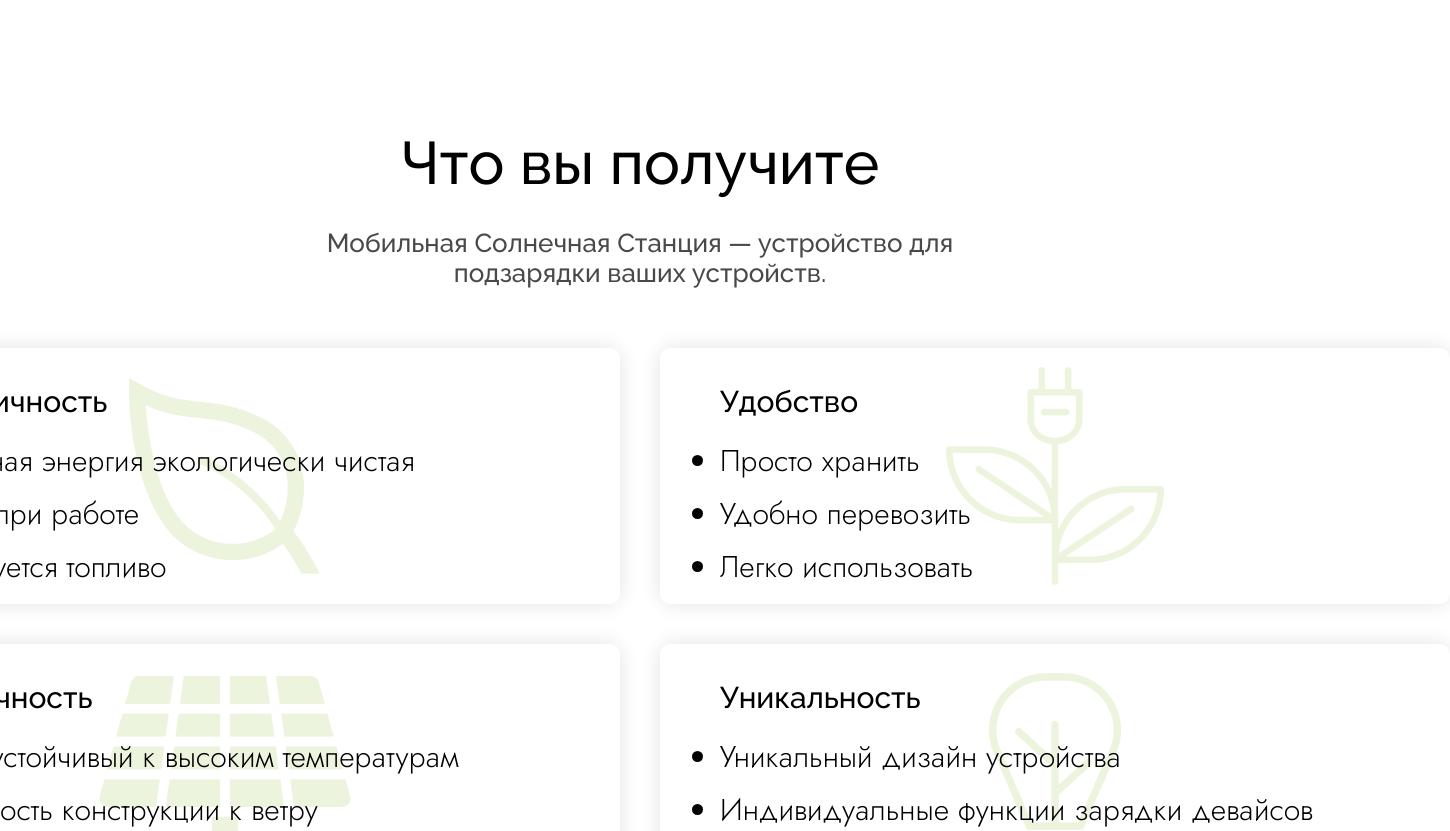
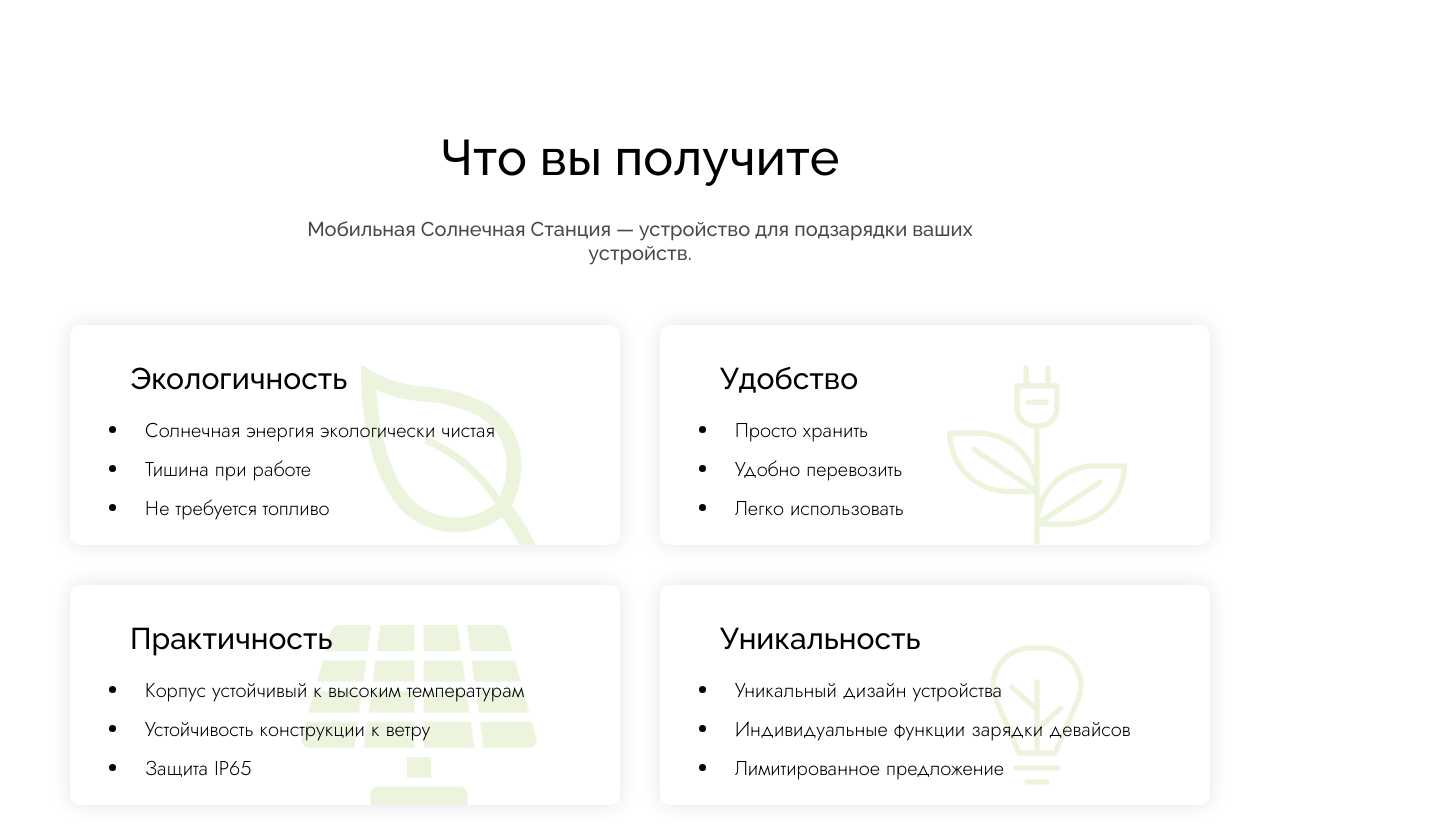
Before and after one commit to Leequren/solar-panels, a React (Vite) app: page / in a window 1280 px wide. Shown: the part 680-1511 px from the top of the page, 1450 px wide, since content can reach past the window. Built offline with nearby package versions, Linux system fonts and the light colour scheme.

Commit message:
adaptive Advantages

```diff
--- a/src/pages/MainPage/components/Adventages/Advantages.tsx
+++ b/src/pages/MainPage/components/Adventages/Advantages.tsx
@@ -1,25 +1,45 @@
 import { AdvantagesCard } from "./AdvantagesCard";
 import styled from "styled-components";
 
-interface AdventagesProps {
+interface AdvantagesProps {
   title: string;
   description: string;
 }
 
-const AdventagesStyled = styled.div`
+const AdvantagesStyled = styled.div`
     display: flex;
     flex-direction: column;
     align-items: center;
     justify-content: center;
     gap: 60px;
     padding-top: 150px;
+
+    @media (max-width: 1200px) {
+        padding-top: 100px;
+        gap: 30px;
+    }
+    @media (max-width: 700px) {
+        padding-top: 80px;
+        gap: 25px;
+    }
+    @media (max-width: 500px) {
+        padding-top: 50px;
+    }
+
 `;
+
 const CardStyled = styled.div`
     display: grid;
     grid-template-rows: repeat(2, 1fr);
     grid-template-columns: repeat(2, 1fr);
     gap: 40px;
+
+    @media (max-width: 1200px) {
+        display: flex;
+        flex-direction: column;
+    }
 `;
+
 const TitleStyled = styled.div`
     display: flex;
     flex-direction: column;
@@ -38,11 +58,54 @@ const TitleStyled = styled.div`
         text-align: center;
         color: #48494b;
     }
+
+    @media (max-width: 1500px) {
+        > h1 {
+            font-size: 50px;
+        }
+
+        > p {
+            font-size: 20px;
+        }
+    }
+    @media (max-width: 1200px) {
+        gap: 15px;
+        > h1 {
+            font-size: 40px;
+        }
+
+        > p {
+            font-size: 17px;
+        }
+    }
+    @media (max-width: 700px) {
+        > h1 {
+            font-size: 30px;
+        }
+
+        > p {
+            font-size: 15px;
+            text-align: center;
+            text-wrap: wrap;
+            width: 100%;
+        }
+    }
+    @media (max-width: 500px) {
+        gap: 13px;
+        > h1 {
+            font-size: 20px;
+        }
+
+        > p {
+            font-size: 13px;
+        }
+    }
+
 `;
 
-export function Advantages({ title, description }: AdventagesProps) {
+export function Advantages({ title, description }: AdvantagesProps) {
   return (
-    <AdventagesStyled>
+    <AdvantagesStyled>
       <TitleStyled>
         <h1>{title}</h1>
         <p>{description}</p>
@@ -85,6 +148,6 @@ export function Advantages({ title, description }: AdventagesProps) {
           bgImage={"/img/BgImageAdvantages4.png"}
         />
       </CardStyled>
-    </AdventagesStyled>
+    </AdvantagesStyled>
   );
 }
--- a/src/pages/MainPage/components/Adventages/AdvantagesCard.tsx
+++ b/src/pages/MainPage/components/Adventages/AdvantagesCard.tsx
@@ -1,12 +1,12 @@
 import styled from "styled-components";
 
-interface AdventageCardProps {
+interface AdvantageCardProps {
     title: string;
     description: string[];
     bgImage: string;
 }
 
-const AdventagesCardStyled = styled.div`
+const AdvantagesCardStyled = styled.div<Partial<AdvantageCardProps>>`
     display: flex;
     flex-direction: column;
     gap: 20px;
@@ -17,34 +17,109 @@ const AdventagesCardStyled = styled.div`
     padding-left: 60px;
     padding-bottom: 30px;
     padding-top: 36px;
+    background: url(${props => props.bgImage}) no-repeat bottom right 83px;
 
     > h1 {
         font-size: 30px;
         font-weight: 500;
     }
 
-  > ul > li {
+    @media (max-width: 1650px) {
+        width: 700px;
+        background-size: auto 200px;
+    }
+    @media (max-width: 1500px) {
+        width: 550px;
+        height: 220px;
+        background-size: auto 180px;
+    }
+    @media (max-width: 1200px) {
+        width: 750px;
+        height: 250px;
+    }
+    @media (max-width: 850px) {
+        background-size: auto 160px;
+        width: 650px;
+        height: 200px;
+        gap: 10px;
+        padding-top: 25px;
+    }
+    @media (max-width: 700px) {
+        height: 170px;
+        width: 450px;
+        background: url(${props => props.bgImage}) no-repeat bottom right 39px;
+        background-size: auto 130px;
+        > h1 {
+            font-size: 23px;
+        }
+    }
+    @media (max-width: 500px) {
+        height: 118px;
+        width: 363px;
+        background-size: auto 100px;
+        padding-top: 16px;
+        > h1 {
+            font-size: 16px;
+        }
+    }
+
+`;
+
+const AdvantagesCardUlStyled = styled.ul`
+    display: flex;
+    flex-direction: column;
+    gap: 10px;
+
+    > li {
         font-family: Jost, sans-serif;
         font-size: 30px;
         font-weight: 300;
+        padding-left: 15px;
     }
-`;
+
+    @media (max-width: 1500px) {
+        > li {
+            font-size: 20px;
+        }
+    }
+    @media (max-width: 1200px) {
+        > li {
+            font-size: 25px;
+        }
+    }
+    @media (max-width: 850px) {
+        gap: 5px;
+        > li {
+            font-size: 20px;
+        }
+    }
+    @media (max-width: 700px) {
+        > li {
+            font-size: 17px;
+        }
+    }
+    @media (max-width: 500px) {
+        gap: 0;
+        > li {
+            font-size: 13px;
+        }
+    }
+`
 
 export function AdvantagesCard({
                                    title,
                                    description,
                                    bgImage,
-}: AdventageCardProps) {
+                               }: AdvantageCardProps) {
+
     return (
-    <AdventagesCardStyled
-      style={{ background: `url(${bgImage}) no-repeat center` }}
-    >
+        <AdvantagesCardStyled bgImage={bgImage}>
             <h1>{title}</h1>
-      <ul style={{ display: "flex", flexDirection: "column", gap: "10px" }}>
+            <AdvantagesCardUlStyled>
                 {description.map((descItem) => (
                     <li key={descItem}>{descItem}</li>
                 ))}
-      </ul>
-    </AdventagesCardStyled>
+            </AdvantagesCardUlStyled>
+        </AdvantagesCardStyled>
     );
 }
--- a/src/pages/MainPage/components/Products/Products.tsx
+++ b/src/pages/MainPage/components/Products/Products.tsx
@@ -94,6 +94,60 @@ export const Products: FC<ProductsProps> = ({ title, description }) => {
           price={65000}
           path={"/products"}
         />
+        <ProductsCard
+          ImgUrl={"/img/ProductsCardImage3.png"}
+          title={"Мощность подключаемых уст-в до 80 Вт."}
+          description={
+            "Два USB порта для быстрой зарядки смартфона, один универсальный настраиваемый разъём."
+          }
+          price={65000}
+          path={"/products"}
+        />
+        <ProductsCard
+          ImgUrl={"/img/ProductsCardImage3.png"}
+          title={"Мощность подключаемых уст-в до 80 Вт."}
+          description={
+            "Два USB порта для быстрой зарядки смартфона, один универсальный настраиваемый разъём."
+          }
+          price={65000}
+          path={"/products"}
+        />
+        <ProductsCard
+          ImgUrl={"/img/ProductsCardImage3.png"}
+          title={"Мощность подключаемых уст-в до 80 Вт."}
+          description={
+            "Два USB порта для быстрой зарядки смартфона, один универсальный настраиваемый разъём."
+          }
+          price={65000}
+          path={"/products"}
+        />
+        <ProductsCard
+          ImgUrl={"/img/ProductsCardImage3.png"}
+          title={"Мощность подключаемых уст-в до 80 Вт."}
+          description={
+            "Два USB порта для быстрой зарядки смартфона, один универсальный настраиваемый разъём."
+          }
+          price={65000}
+          path={"/products"}
+        />
+        <ProductsCard
+          ImgUrl={"/img/ProductsCardImage3.png"}
+          title={"Мощность подключаемых уст-в до 80 Вт."}
+          description={
+            "Два USB порта для быстрой зарядки смартфона, один универсальный настраиваемый разъём."
+          }
+          price={65000}
+          path={"/products"}
+        />
+        <ProductsCard
+          ImgUrl={"/img/ProductsCardImage3.png"}
+          title={"Мощность подключаемых уст-в до 80 Вт."}
+          description={
+            "Два USB порта для быстрой зарядки смартфона, один универсальный настраиваемый разъём."
+          }
+          price={65000}
+          path={"/products"}
+        />
       </ProductsCardContainerStyled>
     </ProductsStyled>
   );
```
Also changed, not shown: 1 other file (tests, documents, lock files or other folders). Lines whose indentation alone changed are shown as unchanged.
